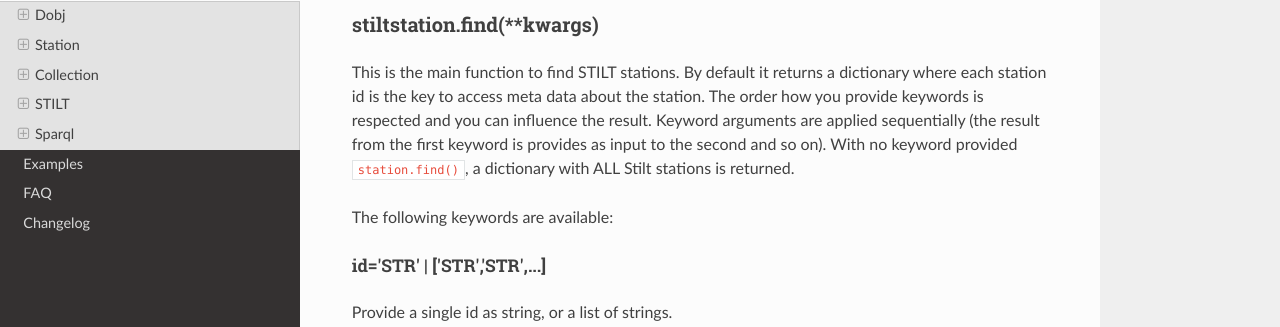
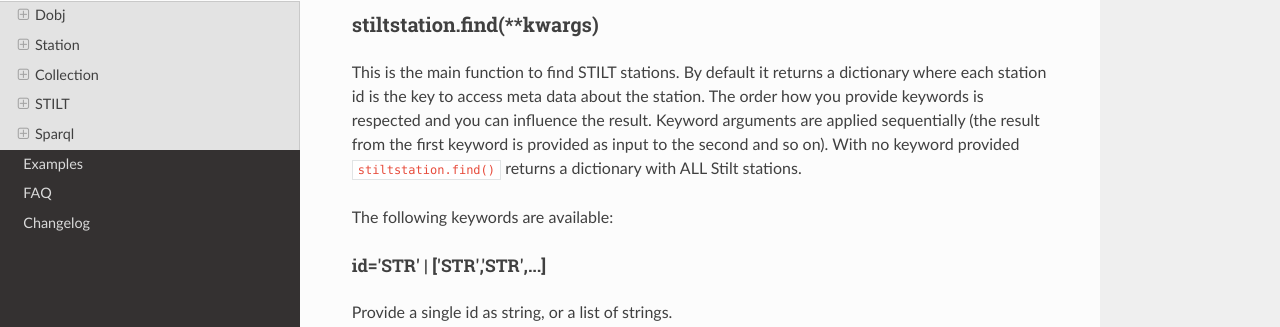
Before and after one commit to ICOS-Carbon-Portal/pylib, an MkDocs documentation site: the page built from docs/modules.md, in a window 1280 px wide and 900 px high, scrolled down 11349 px. Shown: the part 195-522 px from the top of the window. Built offline with MkDocs 1.6.1, drawn with Linux system fonts in a browser that asks for light colours; nearby versions of some CDN libraries.

Commit message:
Update documentation.

```diff
--- a/docs/modules.md
+++ b/docs/modules.md
@@ -359,7 +359,11 @@ load the module with:
 Two functions are available: one to find STILT stations and one to extract the STILT station as an object, which gives access to the data (time series and footprints).
 
 ### stiltstation.find(\*\*kwargs)
-This is the main function to find STILT stations. By default it returns a dictionary where each station id is the key to access meta data about the station. The order how you provide keywords is respected and you can influence the result. Keyword arguments are applied sequentially (the result from the first keyword is provides as input to the second and so on). With no keyword provided `station.find()`, a dictionary with ALL Stilt stations is returned.
+This is the main function to find STILT stations. By default it returns a dictionary where each
+station id is the key to access meta data about the station. The order how you provide keywords
+is respected and you can influence the result. Keyword arguments are applied sequentially (the
+result from the first keyword is provided as input to the second and so on). With no keyword
+provided `stiltstation.find()` returns a dictionary with ALL Stilt stations.
 
 The following keywords are available:
 
```
